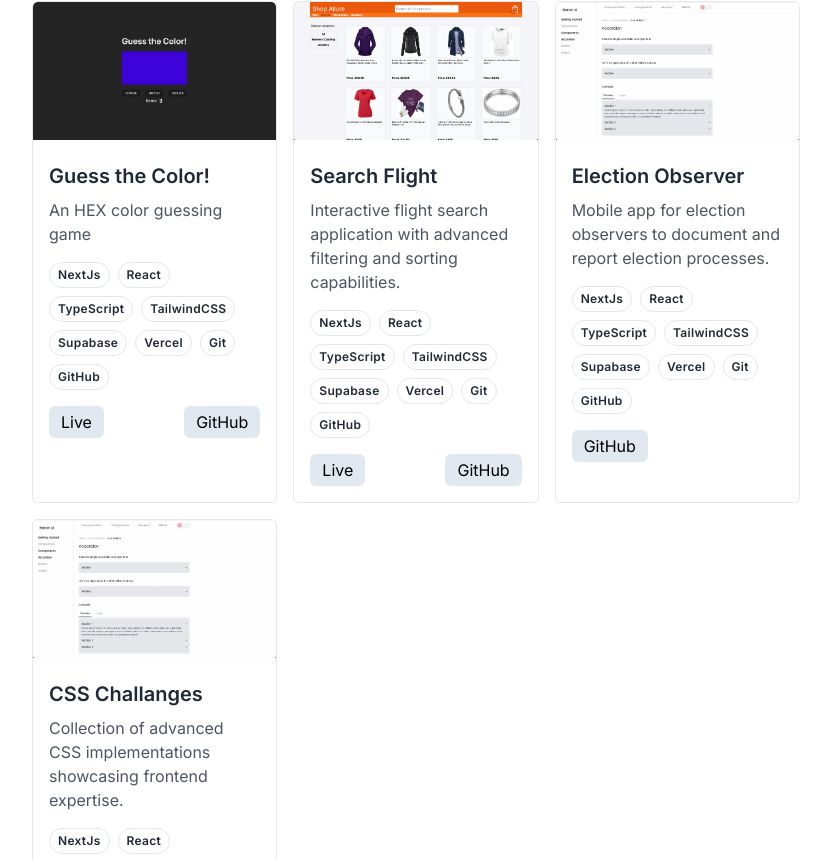
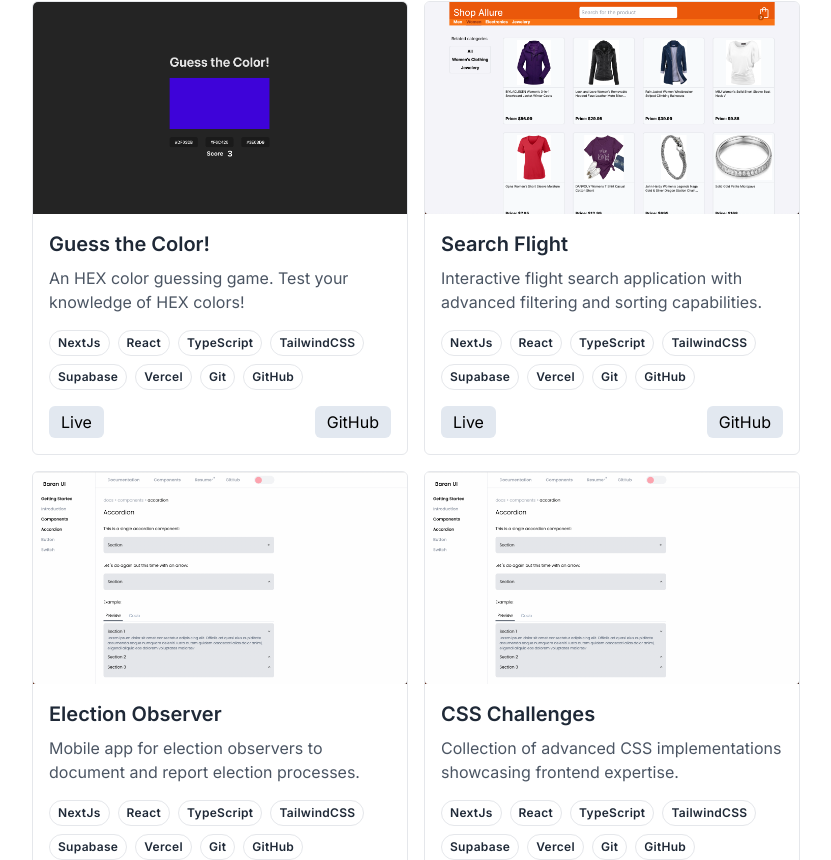
Before and after one commit to phscloq/baran, a Next.js app: page / in a window 1280 px wide. Shown: the part 2460-3320 px from the top of the page, without its empty margins (224-1055 px from the left). Built offline with nearby package versions, Linux system fonts and the light colour scheme.

Commit message:
Update mini-projects.tsx
Fixed the typos. Changed the grid structure of the projects.

```diff
--- a/app/components/mini-projects.tsx
+++ b/app/components/mini-projects.tsx
@@ -5,7 +5,7 @@ export default function MiniProjects(){
     const projects = [
         {
             title: "Guess the Color!",
-            description: "An HEX color guessing game",
+            description: "An HEX color guessing game. Test your knowledge of HEX colors!",
             alt:"Guess the Color! An HEX color guessing game",
             img: "/images/guess-the-color.png",
             demo: "https://phscloq.github.io/guess-the-color/",
@@ -30,9 +30,9 @@ export default function MiniProjects(){
             technologies: ["NextJs", "React", "TypeScript", "TailwindCSS", "Supabase", "Vercel", "Git", "GitHub"],
         },
         {
-            title: "CSS Challanges",
+            title: "CSS Challenges",
             description: "Collection of advanced CSS implementations showcasing frontend expertise.",
-            alt:"A repo of the CSS challanges I've done",
+            alt:"A repo of the CSS challenges I've done",
             img:"/images/ui-page.png",
             demo:"https://challenges-inky.vercel.app",
             github:"https://github.com/phscloq/challenges",
@@ -43,10 +43,10 @@ export default function MiniProjects(){
     return (
         <section id="mini-projects" className="mt-16">
             <h2 className="text-2xl font-bold mb-8">Other Projects</h2>
-            <div className="grid grid-cols-2 md:grid-cols-3  gap-4">
+            <div className="grid grid-cols-1 md:grid-cols-2  gap-4">
                 {projects.map((project)=>(
                     <ProjectCard
-                    big={false}
+                    big={true}
                     img={project.img}
                     title={project.title}
                     demo={project.demo}
```
